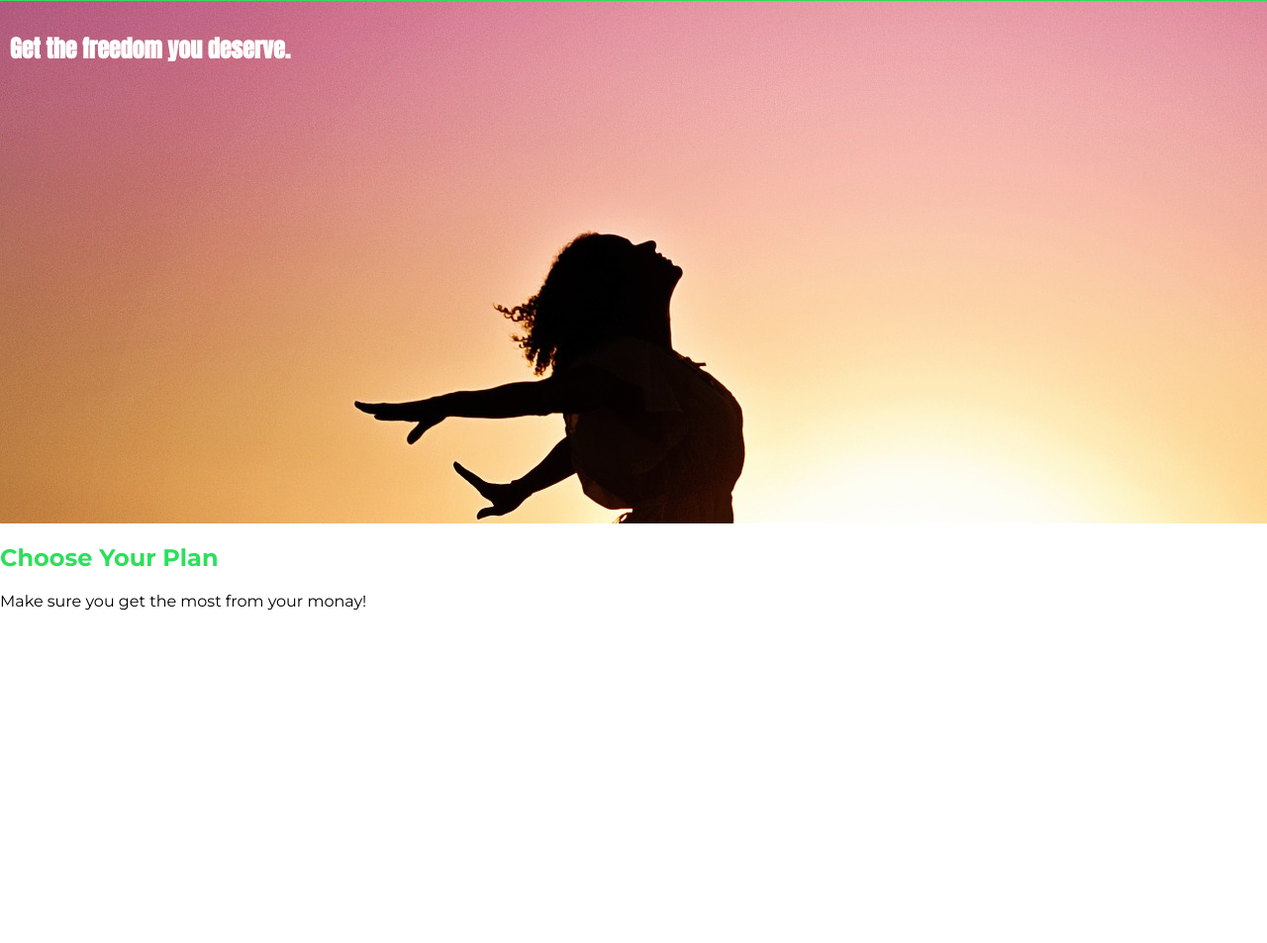
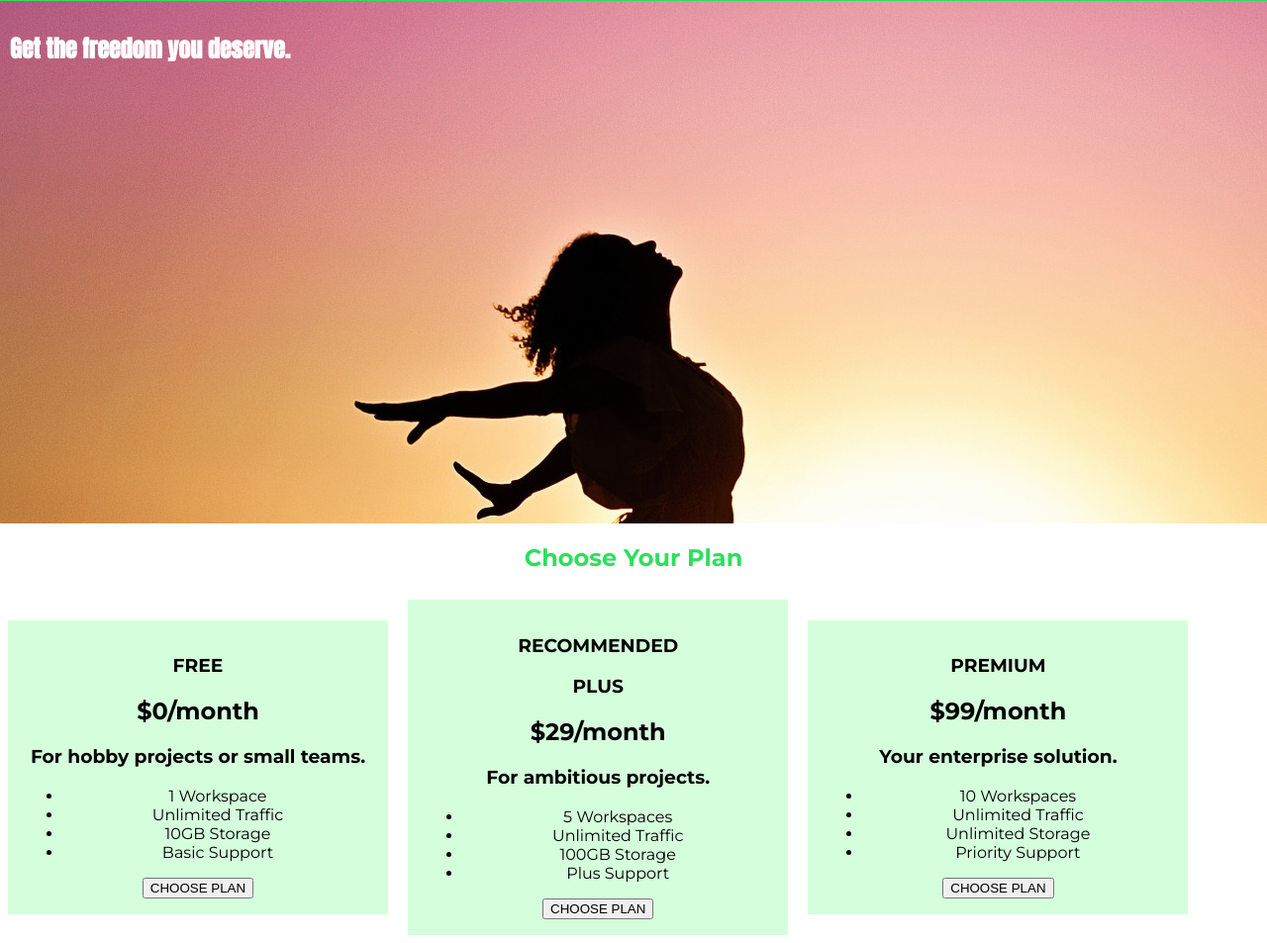
Before and after one commit to dgalmeida/css-complete-guide-udemy, a plain HTML site: page index.html in a window 1280 px wide. Shown: the part 42-995 px from the top of the page at 99% size. Before the commit the page ends 800 px from the top, so only its background shows below. Drawn offline with Linux system fonts and the light colour scheme.

Commit message:
lesson 50

```diff
--- a/index.html
+++ b/index.html
@@ -38,7 +38,51 @@
         </section>
         <section id="plans">
             <h1 class="section-title">Choose Your Plan</h1>
-            <p>Make sure you get the most from your monay!</p>
+            <div>
+                <article class="plan">
+                    <h1>FREE</h1>
+                    <h2>$0/month</h2>
+                    <h3>For hobby projects or small teams.</h3>
+                    <ul>
+                        <li>1 Workspace</li>
+                        <li>Unlimited Traffic</li>
+                        <li>10GB Storage</li>
+                        <li>Basic Support</li>
+                    </ul>
+                    <div>
+                        <button>CHOOSE PLAN</button>
+                    </div>
+                </article>
+                <article class="plan">
+                    <h1>RECOMMENDED</h1>
+                    <h1>PLUS</h1>
+                    <h2>$29/month</h2>
+                    <h3>For ambitious projects.</h3>
+                    <ul>
+                        <li>5 Workspaces</li>
+                        <li>Unlimited Traffic</li>
+                        <li>100GB Storage</li>
+                        <li>Plus Support</li>
+                    </ul>
+                    <div>
+                        <button>CHOOSE PLAN</button>
+                    </div>
+                </article>
+                <article class="plan">
+                    <h1>PREMIUM</h1>
+                    <h2>$99/month</h2>
+                    <h3>Your enterprise solution.</h3>
+                    <ul>
+                        <li>10 Workspaces</li>
+                        <li>Unlimited Traffic</li>
+                        <li>Unlimited Storage</li>
+                        <li>Priority Support</li>
+                    </ul>
+                    <div>
+                        <button>CHOOSE PLAN</button>
+                    </div>
+                </article>
+            </div>
         </section>
     </main>
 </body>
--- a/main.css
+++ b/main.css
@@ -16,11 +16,22 @@ body {
 
 .section-title {
     color: #2ddf5c;
+    text-align: center;
 }
 
 #product-overview h1 {
     color: white;
     font-family: 'Anton', sans-serif;
+}
+
+.plan {
+    background: #d5ffdc;
+    text-align: center;
+    padding: 16px;
+    margin: 8px;
+    display:inline-block;
+    width: 30%;
+    vertical-align: middle;
 }
 
 /* h1 {
```
